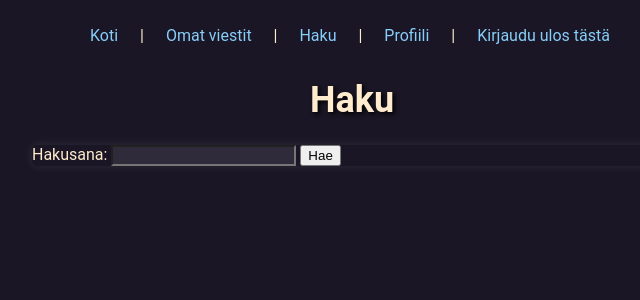
After one commit to knoooa/web-projekti, a Flask app: page /search in a window 1280 px wide. The commit adds this page. Shown: the top 300 px of the page, without its empty margins (288-928 px from the left). Run offline with Flask 3, Linux system fonts and the light colour scheme.

Commit message:
added functions for searchin messages

```diff
--- a/routes.py
+++ b/routes.py
@@ -81,6 +81,16 @@ def change_password():
         else:
             return render_template("error.html", message="virhe")
 
+@app.route('/search', methods=['GET', 'POST'])
+def search():
+    if request.method == 'POST':
+        search_query = request.form['search_query']
+        results = messages.search(search_query)
+        return render_template('found.html', ids=results, get_content=messages.get_content, get_chat=messages.get_chat_name)
+    else:
+        return render_template('search.html')
+
+
 
 #----------------------------------------------------------
 
--- a/templates/chats.html
+++ b/templates/chats.html
@@ -10,10 +10,10 @@
         <ul>
             <li><a href="{{ url_for('welcome') }}">Koti</a></li> |
             <li><a href="{{ url_for('my_messages') }}">Omat viestit</a></li> |
+            <li><a href="{{ url_for('search') }}">Haku</a></li> |
             <li><a href="{{ url_for('profile') }}">Profiili</a></li> |
-            <li><a href="{{ url_for('index') }}">Kirjaudu ulos tästä</a></li> |
+            <li><a href="{{ url_for('index') }}">Kirjaudu ulos tästä</a></li>
         </ul>
-
     </div>
 
     <h4><span>{{ user_id }}, {{ created_at.strftime("%d.%m.%Y %H:%M") }}</span></h4>
--- a/templates/my_messages.html
+++ b/templates/my_messages.html
@@ -10,8 +10,9 @@
     <ul>
         <li><a href="{{ url_for('welcome') }}">Koti</a></li> |
         <li><a href="{{ url_for('my_messages') }}">Omat viestit</a></li> |
+        <li><a href="{{ url_for('search') }}">Haku</a></li> |
         <li><a href="{{ url_for('profile') }}">Profiili</a></li> |
-        <li><a href="{{ url_for('index') }}">Kirjaudu ulos tästä</a></li> |
+        <li><a href="{{ url_for('index') }}">Kirjaudu ulos tästä</a></li>
     </ul>
 </div>
 
--- a/templates/profile.html
+++ b/templates/profile.html
@@ -10,8 +10,9 @@
     <ul>
         <li><a href="{{ url_for('welcome') }}">Koti</a></li> |
         <li><a href="{{ url_for('my_messages') }}">Omat viestit</a></li> |
+        <li><a href="{{ url_for('search') }}">Haku</a></li> |
         <li><a href="{{ url_for('profile') }}">Profiili</a></li> |
-        <li><a href="{{ url_for('index') }}">Kirjaudu ulos tästä</a></li> |
+        <li><a href="{{ url_for('index') }}">Kirjaudu ulos tästä</a></li>
     </ul>
 </div>
 
--- /dev/null
+++ b/templates/search.html
@@ -0,0 +1,48 @@
+<!DOCTYPE html>
+<html>
+<head>
+  <link rel="stylesheet" href="static/assets/main.css">
+  <meta name="viewport" content="width=device-width, initial-scale=1">
+</head>
+
+<body>
+
+    <div class="horizontal-nav">
+        <ul>
+            <li><a href="{{ url_for('welcome') }}">Koti</a></li> |
+            <li><a href="{{ url_for('my_messages') }}">Omat viestit</a></li> |
+            <li><a href="{{ url_for('search') }}">Haku</a></li> |
+            <li><a href="{{ url_for('profile') }}">Profiili</a></li> |
+            <li><a href="{{ url_for('index') }}">Kirjaudu ulos tästä</a></li>
+        </ul>
+    </div>
+
+    <h1>Haku</h1>
+
+    <form id="searchForm">
+        <label for="search_query">Hakusana:</label>
+        <input type="text" id="search_query" name="search_query">
+        <button type="submit">Hae</button>
+    </form>
+
+    <div id="searchResults">
+
+    </div>
+
+    <script>
+        document.getElementById("searchForm").addEventListener("submit", function(event) {
+            event.preventDefault();
+            var formData = new FormData(this);
+            var searchQuery = formData.get("search_query");
+            fetch("/search", {
+                method: "POST",
+                body: formData
+            })
+            .then(response => response.text())
+            .then(data => {
+                document.getElementById("searchResults").innerHTML = data;
+            });
+        });
+    </script>
+</body>
+</html>
--- a/templates/topic_chats.html
+++ b/templates/topic_chats.html
@@ -10,10 +10,10 @@
         <ul>
             <li><a href="{{ url_for('welcome') }}">Koti</a></li> |
             <li><a href="{{ url_for('my_messages') }}">Omat viestit</a></li> |
+            <li><a href="{{ url_for('search') }}">Haku</a></li> |
             <li><a href="{{ url_for('profile') }}">Profiili</a></li> |
-            <li><a href="{{ url_for('index') }}">Kirjaudu ulos tästä</a></li> |
+            <li><a href="{{ url_for('index') }}">Kirjaudu ulos tästä</a></li>
         </ul>
-
     </div>
 
     <h1>{{topic_name}}</h1>
--- a/templates/welcome.html
+++ b/templates/welcome.html
@@ -11,6 +11,7 @@
         <ul>
             <li><a href="{{ url_for('welcome') }}">Koti</a></li>
             <li><a href="{{ url_for('my_messages') }}">Omat viestit</a></li>
+            <li><a href="{{ url_for('search') }}">Haku</a></li>
             <li><a href="{{ url_for('profile') }}">Profiili</a></li>
             <li><a href="{{ url_for('index') }}">Kirjaudu ulos tästä</a></li>
         </ul>
@@ -24,7 +25,7 @@
             <a href="{{ url_for('topic_chats', topic_name=topic[0]) }}">
                 {{ topic[0] }}
                 <span style="color: white;"> &nbsp; | &nbsp; </span>
-                <span style="display: inline;">Viestejä: {{ get_count(topic[0]) }}</span>
+                <span style="display: inline;">Keskusteluita: {{ get_count(topic[0]) }}</span>
             </a>
         </li>
         {% endfor %}
--- a/users.py
+++ b/users.py
@@ -70,13 +70,13 @@ def change_password(new_password):
 
 
 def delete_user(userid):
-        sql2 = text("DELETE FROM messages WHERE user_id = :userid") #viestit
+        sql2 = text("DELETE FROM messages WHERE user_id = :userid")
         db.session.execute(sql2, {"userid": userid})
 
-        sql3 = text("DELETE FROM chats WHERE user_id = :userid") #chatit
+        sql3 = text("DELETE FROM chats WHERE user_id = :userid")
         db.session.execute(sql3, {"userid": userid})
 
-        sql = text("DELETE FROM users WHERE id = :userid") #käyttäjä
+        sql = text("DELETE FROM users WHERE id = :userid")
         db.session.execute(sql, {"userid": userid})
 
         db.session.commit()
```
Also changed, not shown: messages.py (+13 -0 lines), templates/found.html (added, +23 -0 lines).
